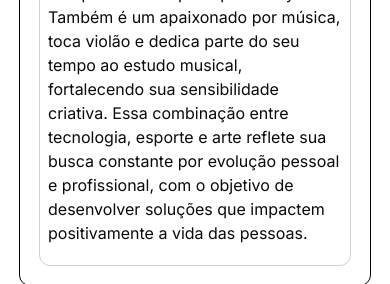
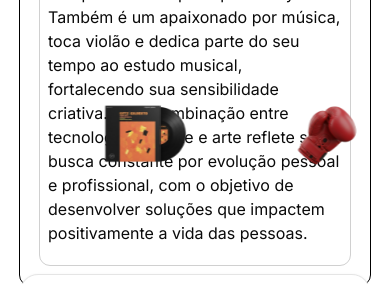
Before and after one commit to EuLorenzo/my_portfolio_nextjs, a Next.js app: page /about in a window 390 px wide. Shown: the part 639-923 px from the top of the page. Built offline with nearby package versions, Linux system fonts and the light colour scheme; a web font is replaced by a local one.

Commit message:
Novo about mobile feito

```diff
--- a/app/about/page.tsx
+++ b/app/about/page.tsx
@@ -6,6 +6,7 @@ import GameContainer from "../components/containers/game-container";
 import { useMotionValueEvent, useScroll } from "motion/react";
 import { motion, useTransform } from "framer-motion";
 import { cn } from "@/lib/utils";
+import AboutSlider from "../components/about-slide";
 
 interface AboutProps {}
 
@@ -18,12 +19,13 @@ const About: FC<AboutProps> = () => {
     <div className="">
       <motion.div
         className={cn(
-          "mt-10",
-          "sm:mt-0",
+          "mt-10 h-[calc(100vh-275px)]",
+          "mb1:h-[calc(100vh-300px)]",
+          "sm:mt-0 sm:h-[calc(100vh-112px)]",
           opacity.get() === 0 ? "pointer-events-none" : "pointer-events-auto",
         )}
         style={{
-          minHeight: "calc(100vh - 112px)",
+          minHeight: "",
           position: "sticky",
           opacity,
           top: 0,
@@ -32,9 +34,15 @@ const About: FC<AboutProps> = () => {
         <AboutContainer />
       </motion.div>
 
+      <div className={cn("sm:hidden")}>
+        <AboutSlider />
+      </div>
+
       <motion.div
-        className={cn("flex items-center justify-center")}
-        style={{ minHeight: "calc(100vh - 112px)" }}
+        className={cn(
+          "flex items-start justify-center pt-10 h-[calc(100vh-275px)]",
+          "sm:h-[calc(100vh-112px)]",
+        )}
       >
         <GameContainer />
       </motion.div>
--- a/app/components/about-slide.tsx
+++ b/app/components/about-slide.tsx
@@ -9,8 +9,6 @@ import { cn } from "@/lib/utils";
 import { shantell_sans } from "@/app/components/fonts";
 
 const AboutSlider: FC = () => {
-  const [hover, setHover] = useState(false);
-
   return (
     <Marquee speed={60} gradient={false}>
       <div className="flex gap-6 py-4">
@@ -28,8 +26,8 @@ const AboutSlider: FC = () => {
               <Image
                 src={content.imageUrl}
                 alt={content.curiosity}
-                width={150}
-                height={150}
+                width={100}
+                height={100}
               />
             </motion.div>
 
--- a/app/components/containers/about-container.tsx
+++ b/app/components/containers/about-container.tsx
@@ -6,6 +6,7 @@ import AboutCard from "../about-card";
 import AboutImagesCard from "../about-images-card";
 import GameContainer from "./game-container";
 import { cn } from "@/lib/utils";
+import { AboutCuriosities } from "@/app/helpers/about-curiosities";
 
 interface AboutContainerProps {}
 
@@ -13,36 +14,32 @@ const AboutContainer: FC<AboutContainerProps> = () => {
   return (
     <div
       className={cn(
-        "items-start",
-        "flex sm:items-center justify-center w-full",
+        "flex items-start justify-center w-full h-[calc(100vh-200px)]",
+        "mb1:h-[calc(100vh-300px)]",
+        "sm:items-center sm:h-[calc(100vh-112px)]",
       )}
-      style={{ minHeight: "calc(100vh - 112px)" }}
     >
       <div className="flex flex-row justify-evenly w-full">
-        <div className={cn("hidden", "sm:flex flex-col justify-around")}>
-          <AboutImagesCard
-            imageSrc="/lorenzo/guitar.png"
-            content="Eu toco violão há 3 anos."
-          />
-
-          <AboutImagesCard
-            imageSrc="/lorenzo/basketball.png"
-            content="Jordan melhor que Lebron!"
-          />
+        <div className={cn("hidden justify-around flex-col", "sm:flex")}>
+          {AboutCuriosities.slice(0, 2).map((curiosity, index) => (
+            <AboutImagesCard
+              key={index}
+              imageSrc={curiosity.imageUrl}
+              content={curiosity.curiosity}
+            />
+          ))}
         </div>
 
         <AboutCard />
 
-        <div className={cn("hidden", "sm:flex flex-col justify-around")}>
-          <AboutImagesCard
-            imageSrc="/lorenzo/gilberto.png"
-            content="Meu álbum favorito."
-          />
-
-          <AboutImagesCard
-            imageSrc="/lorenzo/glove.png"
-            content="Luto há mais de 1 ano."
-          />
+        <div className={cn("hidden flex-col justify-around", "sm:flex")}>
+          {AboutCuriosities.slice(2, 4).map((curiosity, index) => (
+            <AboutImagesCard
+              key={index}
+              imageSrc={curiosity.imageUrl}
+              content={curiosity.curiosity}
+            />
+          ))}
         </div>
       </div>
     </div>
--- a/app/globals.css
+++ b/app/globals.css
@@ -2,6 +2,7 @@
 @import "tw-animate-css";
 
 @theme {
+    --breakpoint-mb1: 600px;
     --breakpoint-sm: 715px;
     --breakpoint-md: 900px;
 }
```
